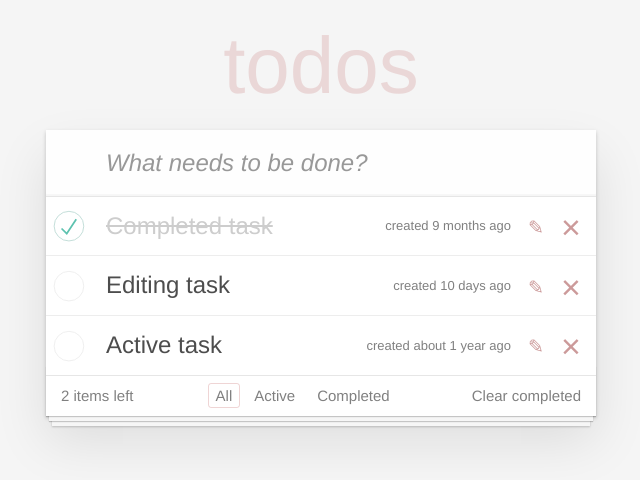
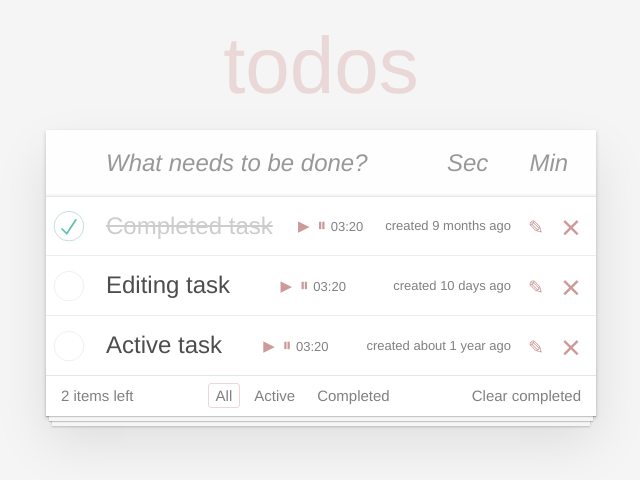
Before and after one commit to ldenchik215/ToDo, a React (Create React App) app: page / in a window 1280 px wide. Shown: the top 480 px of the page, without its empty margins (319-959 px from the left). Built offline with nearby package versions, Linux system fonts and the light colour scheme; the HTML template or start-up script is replaced by a standard one.

Commit message:
add timers

```diff
--- a/src/App.js
+++ b/src/App.js
@@ -1,18 +1,19 @@
 /*eslint no-unused-vars: "warn"*/
-import React, { useState, useEffect, useCallback } from 'react'
+import React, { useState, useEffect, useReducer } from 'react'
 
 import NewTaskForm from './components/NewTaskForm/NewTaskForm'
 import TaskList from './components/TaskList/TaskList'
 import Footer from './components/Footer/Footer'
 
-export default function App() {
-  const [taskList, setTaskList] = useState([
+const initialState = [
   {
     text: 'Completed task',
     created: new Date(2024, 5),
     isDone: true,
     isEditing: false,
     id: 0,
+    isRunning: false,
+    time: 200,
   },
   {
     text: 'Editing task',
@@ -20,6 +21,8 @@ export default function App() {
     isDone: false,
     isEditing: false,
     id: 1,
+    isRunning: false,
+    time: 200,
   },
   {
     text: 'Active task',
@@ -27,121 +30,156 @@ export default function App() {
     isDone: false,
     isEditing: false,
     id: 2,
+    isRunning: false,
+    time: 200,
   },
-  ])
+]
 
-  const [filtered, setFiltered] = useState(taskList)
+const reducer = (state, action) => {
+  switch (action.type) {
+    case 'TASK_ADD':
+      return [
+        ...state,
+        {
+          id: Date.now(),
+          created: Date.now(),
+          text: action.payload.text,
+          isDone: false,
+          isEditing: false,
+          isRunning: false,
+          time: action.payload.time,
+        },
+      ]
+
+    case 'TASK_TOGGLE_STATE':
+      return state.map((task) =>
+        task.id === action.payload.id
+          ? { ...task, [action.payload.boolTaskState]: !task[action.payload.boolTaskState] }
+          : task,
+      )
+
+    case 'TASK_EDIT':
+      return state.map((task) =>
+        task.id === action.payload.id ? { ...task, text: action.payload.text, isEditing: false } : task,
+      )
+
+    case 'TASK_DELETE':
+      return state.filter((task) => task.id !== action.payload.id)
+
+    case 'TASK_DELETE_COMPLETED':
+      return state.filter((task) => !task.isDone)
+
+    case 'TIMER_UPDATE':
+      return state.map((task) =>
+        task.id === action.payload.id && task.isRunning ? { ...task, time: Math.max(task.time - 1, 0) } : task,
+      )
+
+    default:
+      throw new Error()
+  }
+}
+
+export default function App() {
+  const [taskList, dispatch] = useReducer(reducer, initialState)
+
   const [filterStatus, setFilterStatus] = useState('all')
 
-  const tasksFilter = useCallback(
-    (status) => {
+  const filtered = filterStatus === 'all' ? taskList : taskList.filter((task) => task.isDone === filterStatus)
+  const taskLeft = taskList?.filter((task) => !task.isDone).length
+
+  const tasksFilter = (status) => {
     if (status === 'all') {
       setFilterStatus('all')
-        setFiltered(taskList)
     } else {
-        const newFiltered = taskList.filter((task) => task.isDone === status)
       setFilterStatus(status)
-        setFiltered(newFiltered)
     }
-    },
-    [taskList],
-  )
-
-  useEffect(() => {
-    tasksFilter(filterStatus)
-  }, [filterStatus, tasksFilter])
+  }
 
   const toggleTaskState = (id, boolTaskState) => {
-    setTaskList(
-      taskList.map((item) => {
-        const task = {
-          ...item,
-        }
-        if (task.id === id) {
-          task[boolTaskState] = !task[boolTaskState]
-        }
-        return task
-      }),
-    )
-  }
-
-  const taskDoneToggle = (id) => {
-    toggleTaskState(id, 'isDone')
-  }
-
-  const taskEditToggle = (id) => {
-    toggleTaskState(id, 'isEditing')
+    dispatch({
+      type: 'TASK_TOGGLE_STATE',
+      payload: {
+        id,
+        boolTaskState,
+      },
+    })
   }
 
   const taskDeleted = (id) => {
-    setTaskList(taskList.filter((item) => item.id !== id))
+    dispatch({
+      type: 'TASK_DELETE',
+      payload: {
+        id,
+      },
+    })
   }
 
-  const deleteComleeted = () => {
-    setTaskList(taskList.filter((item) => !item.isDone))
+  const deleteCompleeted = () => {
+    dispatch({
+      type: 'TASK_DELETE_COMPLETED',
+    })
   }
 
-  const taskAdd = (text) => {
-    if (text.trim() === '') return
-    const newTask = {
-      text: text.trim(),
-      created: Date.now(),
-      isDone: false,
-      isEditing: false,
-      id: Date.now(),
+  const taskAdd = (text, sec, minute) => {
+    if (text.trim()) {
+      const time = Number(minute) * 60 + Number(sec)
+      dispatch({
+        type: 'TASK_ADD',
+        payload: {
+          text,
+          time,
+        },
+      })
     }
-
-    setTaskList([...taskList, newTask])
   }
 
   const taskEdit = (id, inputVal) => {
-    setTaskList(
-      taskList.map((item) => {
-        const task = {
-          ...item,
-        }
-        if (item.id === id) {
-          task.text = inputVal.trim()
-          task.isEditing = false
-        }
-        return task
-      }),
-    )
+    dispatch({
+      type: 'TASK_EDIT',
+      payload: {
+        id,
+        text: inputVal.trim(),
+      },
+    })
   }
 
-  const handleKeyDown = (input, setInput, e) => {
-    if (e.key === 'Enter') {
-      taskAdd(input)
-      setInput('')
-      e.target.value = ''
-      e.target.blur()
+  const timerUpdate = (id) => {
+    dispatch({
+      type: 'TIMER_UPDATE',
+      payload: { id },
+    })
   }
-    if (e.key === 'Escape') {
-      setInput('')
-      e.target.value = ''
-      e.target.blur()
+
+  useEffect(() => {
+    const timers = setInterval(() => {
+      taskList.forEach((task) => {
+        if (task.isRunning) {
+          timerUpdate(task.id)
         }
-  }
+      })
+    }, 1000)
+
+    return () => clearInterval(timers)
+  }, [taskList])
 
   return (
     <div>
       <section className="todoapp">
         <header className="header">
           <h1>todos</h1>
-          <NewTaskForm handleKeyDown={handleKeyDown} />
+          <NewTaskForm taskAdd={taskAdd} />
         </header>
         <section className="main">
           <TaskList
             filtered={filtered}
             taskEdit={taskEdit}
-            onClickDone={(id) => taskDoneToggle(id)}
-            onClickEdit={(id) => taskEditToggle(id)}
+            toggleTaskState={toggleTaskState}
             onClickDelete={(id) => taskDeleted(id)}
           />
           <Footer
-            deleteComleeted={deleteComleeted}
+            deleteCompleeted={deleteCompleeted}
             tasksFilter={tasksFilter}
-            tasksLeft={taskList.filter((task) => !task.isDone).length}
+            tasksLeft={taskLeft}
             filterStatus={filterStatus}
           />
         </section>
--- a/src/components/Footer/Footer.jsx
+++ b/src/components/Footer/Footer.jsx
@@ -1,11 +1,11 @@
 import TaskFilter from '../TasksFilter/TasksFilter'
 
-export default function Footer({ deleteComleeted, tasksFilter, tasksLeft, filterStatus }) {
+export default function Footer({ deleteCompleeted, tasksFilter, tasksLeft, filterStatus }) {
   return (
     <footer className="footer">
       <span className="todo-count">{tasksLeft} items left</span>
       <TaskFilter tasksFilter={tasksFilter} filterStatus={filterStatus} />
-      <button className="clear-completed" type="button" onClick={deleteComleeted}>
+      <button className="clear-completed" type="button" onClick={deleteCompleeted}>
         Clear completed
       </button>
     </footer>
--- a/src/components/NewTaskForm/NewTaskForm.jsx
+++ b/src/components/NewTaskForm/NewTaskForm.jsx
@@ -1,15 +1,74 @@
 import React, { useState } from 'react'
 
-export default function NewTaskForm({ handleKeyDown }) {
-  const [input, setInput] = useState('')
+export default function NewTaskForm({ taskAdd }) {
+  const [inputTask, setInputTask] = useState('')
+  const [inputSec, setInputSec] = useState('')
+  const [inputMinute, setInputMinute] = useState('')
+
+  const inputSecValidate = (inputValue) => {
+    if (Number.isNaN(Number(inputValue))) {
+      setInputSec('')
+      return
+    }
+    if (Number(inputValue) > 59) {
+      setInputSec('59')
+    } else {
+      setInputSec(inputValue.trim())
+    }
+  }
+
+  const inputMinuteValidate = (inputValue) => {
+    if (Number.isNaN(Number(inputValue))) {
+      setInputMinute('')
+      return
+    }
+    setInputMinute(inputValue.trim())
+  }
+
+  const handleSubmit = (e, text, sec, minute) => {
+    e.preventDefault()
+    if (!text.trim()) return
+
+    taskAdd(text, sec, minute)
+    setInputTask('')
+    setInputSec('')
+    setInputMinute('')
+  }
+
+  const handleKeyDown = (e, setFn) => {
+    if (e.key === 'Escape') {
+      setFn('')
+      e.target.value = ''
+      e.target.blur()
+    }
+  }
 
   return (
-    <input
-      className="new-todo"
-      placeholder="What needs to be done?"
-      onChange={(e) => setInput(e.target.value)}
-      onKeyDown={(e) => handleKeyDown(input, setInput, e)}
-      value={input}
-    />
+    <form className="new-todo-form" action="submit" onSubmit={(e) => handleSubmit(e, inputTask, inputSec, inputMinute)}>
+      <input
+        type="text"
+        className="new-todo"
+        placeholder="What needs to be done?"
+        onChange={(e) => setInputTask(e.target.value)}
+        onKeyDown={(e) => handleKeyDown(e, setInputTask)}
+        value={inputTask}
+        autoFocus
+      />
+      <input
+        className="new-todo-form__timer"
+        placeholder="Sec"
+        onChange={(e) => inputSecValidate(e.target.value)}
+        onKeyDown={(e) => handleKeyDown(e, setInputSec)}
+        value={inputSec}
+      />
+      <input
+        className="new-todo-form__timer"
+        placeholder="Min"
+        onChange={(e) => inputMinuteValidate(e.target.value)}
+        onKeyDown={(e) => handleKeyDown(e, setInputMinute)}
+        value={inputMinute}
+      />
+      <button type="submit" aria-label="submit" style={{ display: 'none' }} />
+    </form>
   )
 }
--- a/src/components/Task/Task.jsx
+++ b/src/components/Task/Task.jsx
@@ -1,16 +1,19 @@
 import React, { useState } from 'react'
 import { formatDistanceToNow } from 'date-fns'
 
+import Timer from './Timer'
+
 export default function Task({
   text,
+  time,
+  isRunning,
   created,
   isEditing,
   isDone,
   id,
-  onClickDone,
-  taskEditToggle,
   onClickDelete,
   taskEdit,
+  toggleTaskState,
 }) {
   const [input, setInput] = useState(text)
   const [inputCache, setInputCache] = useState(input)
@@ -30,26 +33,42 @@ export default function Task({
     setFn(inputVal.trim())
   }
 
+  const cancelEdit = (e) => {
+    changeInputValue(e, inputCache, setInput)
+    toggleTaskState(id, 'isEditing')
+  }
+
   const handleKeyDown = (e) => {
     if (e.key === 'Enter') {
       changeInputValue(e, input, setInputCache)
       taskEdit(id, input)
     }
     if (e.key === 'Escape') {
-      changeInputValue(e, inputCache, setInput)
-      taskEditToggle()
+      cancelEdit(e)
     }
   }
 
   return (
     <li className={taskClasses.join(' ')}>
       <div className="view">
-        <input className="toggle" type="checkbox" checked={isDone} id={id} onChange={() => onClickDone()} />
+        <input
+          className="toggle"
+          type="checkbox"
+          checked={isDone}
+          id={id}
+          onChange={() => toggleTaskState(id, 'isDone')}
+        />
         <label htmlFor={id}>
-          <span className="description">{text}</span>
-          <span className="created">created {formatDistanceToNow(new Date(created), { addSuffix: true })}</span>
+          <span className="title">{text}</span>
+          <Timer time={time} toggleTaskState={toggleTaskState} id={id} isRunning={isRunning} />
+          <span className="description">created {formatDistanceToNow(new Date(created), { addSuffix: true })}</span>
         </label>
-        <button className="icon icon-edit" type="button" aria-label="Edit task" onClick={taskEditToggle} />
+        <button
+          className="icon icon-edit"
+          type="button"
+          aria-label="Edit task"
+          onClick={() => toggleTaskState(id, 'isEditing')}
+        />
         <button className="icon icon-destroy" type="button" aria-label="Delete task" onClick={onClickDelete} />
       </div>
       {isEditing && (
@@ -58,7 +77,9 @@ export default function Task({
           className="edit"
           onChange={(e) => setInput(e.target.value)}
           onKeyDown={handleKeyDown}
+          onBlur={cancelEdit}
           value={input}
+          autoFocus
         />
       )}
     </li>
--- /dev/null
+++ b/src/components/Task/Timer.jsx
@@ -0,0 +1,22 @@
+export default function Timer({ time = 0, toggleTaskState, isRunning, id }) {
+  const minutes = String(Math.floor(time / 60)).padStart(2, '0')
+  const seconds = String(time % 60).padStart(2, '0')
+
+  const startTimer = () => {
+    console.log('start', time)
+    toggleTaskState(id, 'isRunning')
+  }
+
+  const stopTimer = () => {
+    console.log('stop')
+    toggleTaskState(id, 'isRunning')
+  }
+
+  return (
+    <span className="description">
+      <button type="button" className="icon icon-play" aria-label="play" onClick={startTimer} disabled={isRunning} />
+      <button type="button" className="icon icon-pause" aria-label="pause" onClick={stopTimer} disabled={!isRunning} />
+      {`${minutes}:${seconds}`}
+    </span>
+  )
+}
--- a/src/components/TaskList/TaskList.jsx
+++ b/src/components/TaskList/TaskList.jsx
@@ -3,15 +3,14 @@ import React from 'react'
 
 import Task from '../Task/Task'
 
-export default function TaskList({ filtered, taskEdit, onClickDone, onClickEdit, onClickDelete }) {
-  const tasks = filtered.map((task) => {
+export default function TaskList({ filtered, taskEdit, onClickDelete, toggleTaskState }) {
+  const tasks = filtered?.map((task) => {
     return (
       <Task
         key={task.id}
         {...task}
         taskEdit={taskEdit}
-        onClickDone={() => onClickDone(task.id)}
-        taskEditToggle={() => onClickEdit(task.id)}
+        toggleTaskState={toggleTaskState}
         onClickDelete={() => onClickDelete(task.id)}
       />
     )
--- a/src/index.css
+++ b/src/index.css
@@ -84,7 +84,13 @@ body {
   text-rendering: optimizeLegibility;
 }
 
+.new-todo-form {
+  display: flex;
+  margin-bottom: 0;
+}
+
 .new-todo,
+.new-todo-form .new-todo-form__timer,
 .edit {
   position: relative;
   margin: 0;
@@ -102,11 +108,20 @@ body {
   -moz-osx-font-smoothing: grayscale;
 }
 
-.new-todo {
+.new-todo, .new-todo-form .new-todo-form__timer {
   padding: 16px 16px 16px 60px;
   border: none;
   background: rgba(0, 0, 0, 0.003);
   box-shadow: inset 0 -2px 1px rgba(0, 0, 0, 0.03);
+}
+
+.new-todo {
+  width: 70%;
+}
+
+.new-todo-form .new-todo-form__timer {
+  width: 15%;
+  padding-left: 16px;
 }
 
 .main {
@@ -221,12 +236,16 @@ body {
   padding: 15px 85px 15px 60px;
 }
 
-.todo-list li label .created {
+.todo-list li .view {
+  position: relative;
+}
+
+.todo-list li label .description {
   font-size: 13px;
   color: gray;
 }
 
-.todo-list li label .description {
+.todo-list li label .title {
   word-break: break-all;
   display: block;
   line-height: 1.2;
@@ -235,20 +254,17 @@ body {
   color: #4d4d4d;
 }
 
-.todo-list li.completed label .description {
+.todo-list li.completed label .title {
   color: #cdcdcd;
   text-decoration: line-through;
 }
 
 .todo-list li .icon {
-  position: absolute;
-  top: 0;
-  bottom: -3px;
   width: 30px;
   height: 40px;
   font-size: 34px;
   color: #cc9a9a;
-  margin: auto 0 11px;
+  margin: auto 0;
   transition: color 0.2s ease-out;
   cursor: pointer;
 }
@@ -258,6 +274,9 @@ body {
 }
 
 .todo-list li .icon-destroy {
+  position: absolute;
+  top: 0;
+  bottom: -3px;
   right: 10px;
 }
 
@@ -266,12 +285,34 @@ body {
 }
 
 .todo-list li .icon-edit {
+  position: absolute;
+  top: 0;
+  bottom: -3px;
   font-size: 19px;
   right: 45px;
 }
 
 .todo-list li .icon-edit:after {
   content: '✎';
+}
+
+.todo-list li .icon-pause,
+.todo-list li .icon-play {
+  font-size: 18px;
+  width: 18px;
+  height: 18px;
+}
+
+.todo-list li .icon-play {
+  font-size: 15px;
+}
+
+.icon-pause:after {
+  content: '⏸';
+}
+
+.icon-play:after {
+  content: '▶';
 }
 
 .todo-list li .edit {
```
Also changed, not shown: .eslintrc.json. Lines whose indentation alone changed are shown as unchanged.
